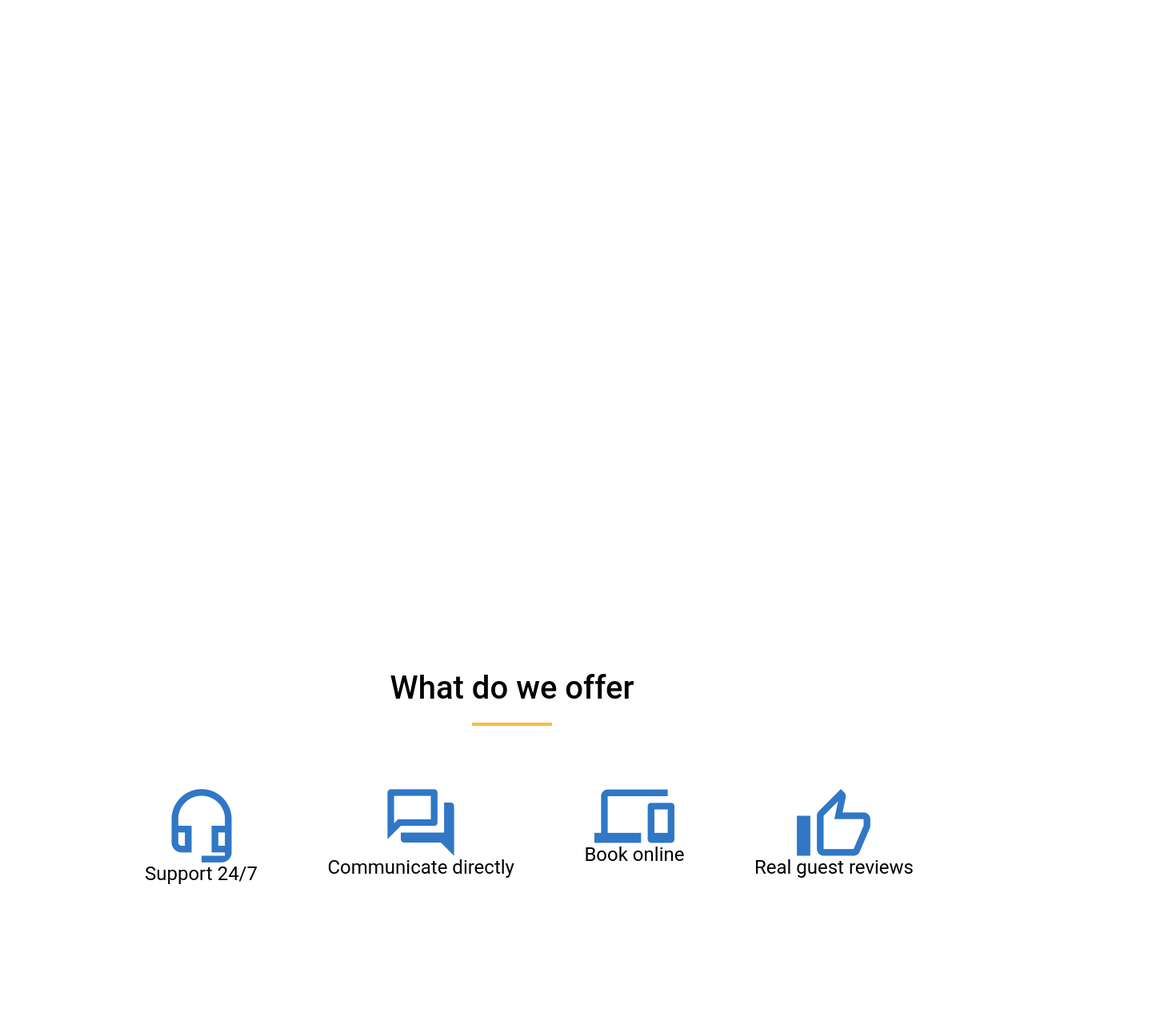
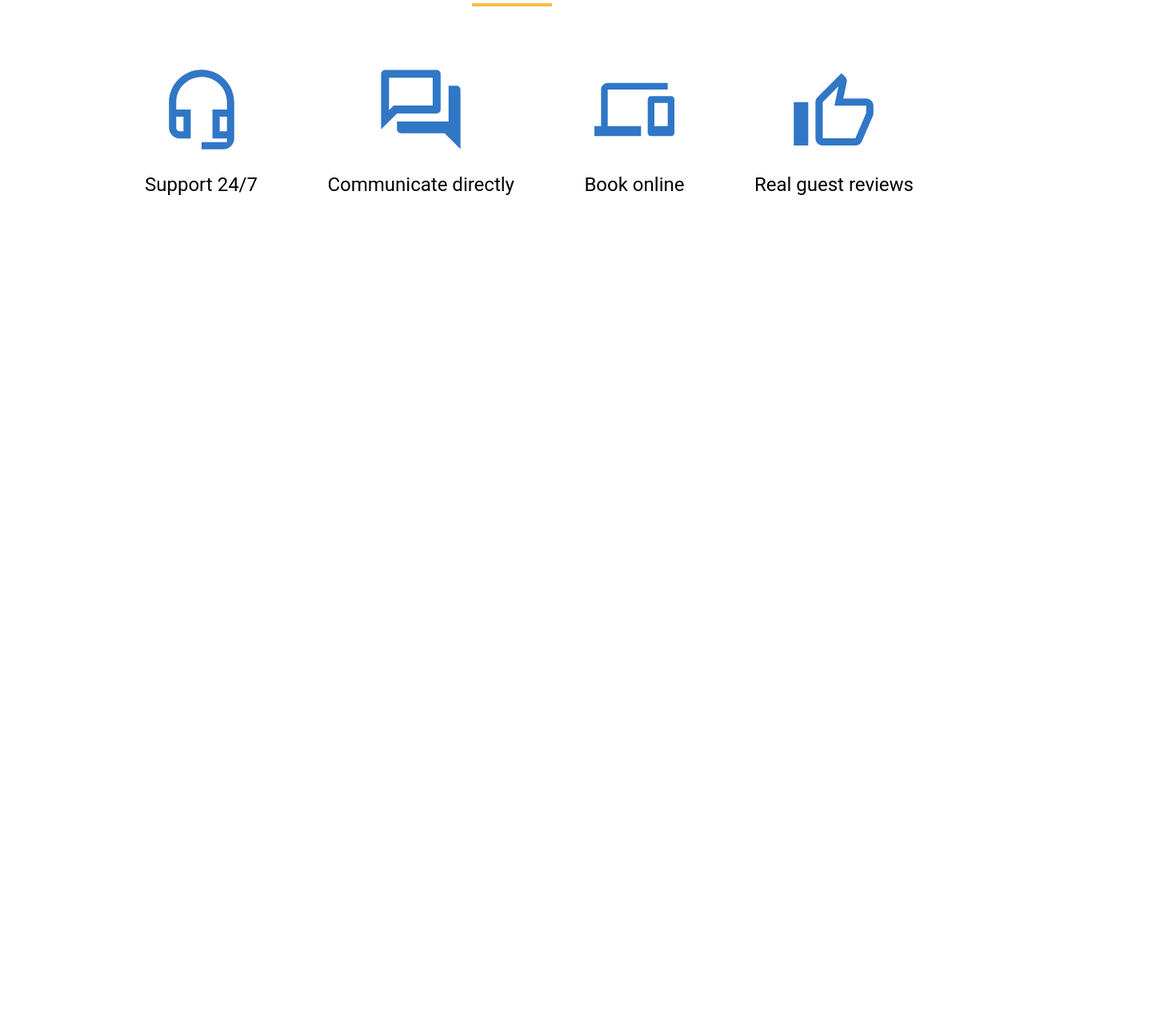
Before and after one commit to Krikfrik/if-html, a plain HTML site: page Triphouse-project/index.html in a window 1280 px wide. Shown: the part 183-1469 px from the top of the page at 80% size, 1440 px wide, since content can reach past the window. After the commit the page ends 800 px from the top, so only its background shows below. Drawn offline with Linux system fonts and the light colour scheme.

Commit message:
added changes to 1 folder and 6 files

```diff
--- a/Triphouse-project/index.html
+++ b/Triphouse-project/index.html
@@ -5,28 +5,27 @@
     <meta http-equiv="X-UA-Compatible" content="IE=edge" />
     <meta name="viewport" content="width=device-width, initial-scale=1.0" />
     <link rel="stylesheet" href="./style.css" />
-    <title>Document</title>
+    <title>What do we offer</title>
   </head>
   <body>
-    <div class="main_part"></div>
     <div class="wrapper">
       <h1 class="wrapper_title">What do we offer</h1>
       <div class="wrapper_items">
           <div class="wrapper_item">
-              <img class="wrapper_item_img" src="./all png elements/Wdwo V1.png" alt="Headphones"/>
-              <span class="wrapper_item_text">Support 24/7</span>
+              <img class="wrapper_item_img" src="./AllPictures/WdwoVector1.svg" alt="Headphones"/>
+              <p class="wrapper_item_text">Support 24/7</p>
           </div>
           <div class="wrapper_item">
-              <img class="wrapper_item_img" src="./all png elements/Wdwo V2.png" alt="Messages">
-              <span class="wrapper_item_text">Communicate directly</span>
+              <img class="wrapper_item_img" src="./AllPictures/WdwoVector2.svg" alt="Messages">
+              <p class="wrapper_item_text">Communicate directly</p>
           </div>
           <div class="wrapper_item">
-              <img class="wrapper_item_img" src="./all png elements/Wdwo V3.png" alt="Screens">
-              <span class="wrapper_item_text">Book online</span>
+              <img class="wrapper_item_img" src="./AllPictures/WdwoVector3.svg" alt="Screens">
+              <p class="wrapper_item_text">Book online</p>
           </div>
           <div class="wrapper_item">
-              <img class="wrapper_item_img" src="./all png elements/Wdwo V4.png" alt="Thumb Up">
-              <span class="wrapper_item_text">Real guest reviews</span>
+              <img class="wrapper_item_img" src="./AllPictures/WdwoVector4.svg" alt="Thumb Up">
+              <p class="wrapper_item_text">Real guest reviews</p>
           </div>
       </div>
     </div>
--- a/Triphouse-project/style.css
+++ b/Triphouse-project/style.css
@@ -2,12 +2,6 @@
     margin: 0;
     padding: 0;
     box-sizing: border-box;
-}
-
-.main_part{
-    margin: 0;
-    width: 1440px;
-    height: 900px;
 }
 
 .wrapper{
@@ -21,7 +15,7 @@
 .wrapper .wrapper_title{
     margin-bottom: 103px;
     position: relative;
-    font-family: Roboto;
+    font-family: 'Roboto';
     font-style: normal;
     font-weight: 500;
     font-size: 40px;
@@ -58,16 +52,18 @@
 .wrapper_items .wrapper_item{
     margin: 0;
     height: 176px;
-    text-align-last: inherit;
 }
 
 .wrapper_item .wrapper_item_img{
     display: block;
     margin: 0 auto;
+    width: 100px;
+    height: 100px;
+    margin-bottom: 30px;
 }
 
 .wrapper_item .wrapper_item_text{
-    font-family: Roboto;
+    font-family: 'Roboto';
     font-style: normal;
     font-weight: normal;
     font-size: 24px;
```
Also changed, not shown: Triphouse-project/AllPictures/WdwoVector1.svg (added), Triphouse-project/AllPictures/WdwoVector2.svg (added), Triphouse-project/AllPictures/WdwoVector3.svg (added), Triphouse-project/AllPictures/WdwoVector4.svg (added), Triphouse-project/all png elements/Wdwo V1.png (deleted), Triphouse-project/all png elements/Wdwo V2.png (deleted), Triphouse-project/all png elements/Wdwo V3.png (deleted), Triphouse-project/all png elements/Wdwo V4.png (deleted).
